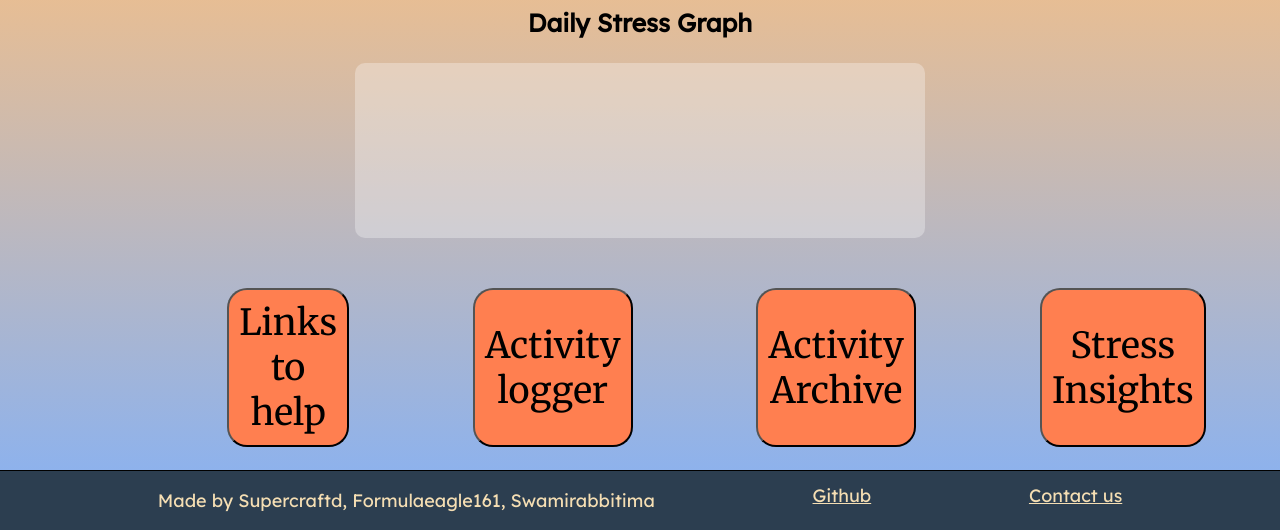
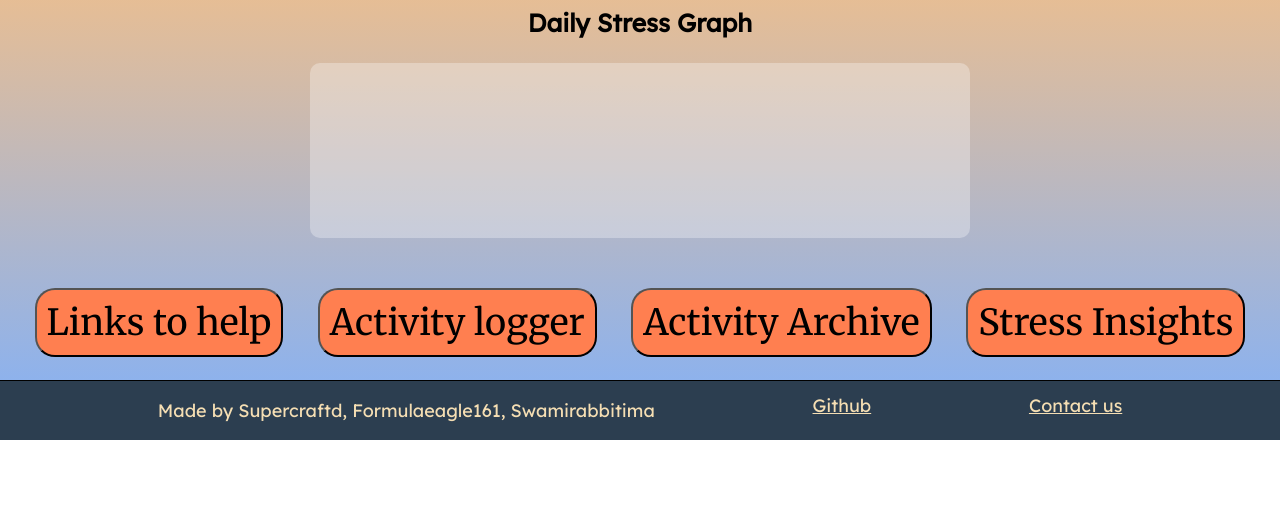
Before and after one commit to SupercraftD/See-Stress, a website built with Vite: page dashboard/index.html in a window 1280 px wide. Shown: the part 802-1332 px from the top of the page. After the commit the page ends 1242 px from the top, so only its background shows below. Built offline with nearby package versions, Linux system fonts and the light colour scheme; no server answers.

Commit message:
fix some css aligning buttons on dashboard and logger

```diff
--- a/activitylogger/style.css
+++ b/activitylogger/style.css
@@ -94,8 +94,7 @@ a {
     color: black;
     font-size: large;
 
-    padding-left: 7%;
-    padding-right: 7%;
+
 }
 
 /**/
--- a/dashboard/style.css
+++ b/dashboard/style.css
@@ -42,8 +42,7 @@
   color: black;
   font-size: large;
 
-  padding-left: 7%;
-  padding-right: 7%;
+
 }
 
 .aboutheader {
@@ -161,20 +160,17 @@ a {
 
 #bottombuttons{
   font-family: 'Merriweather';
-  width: 75%;
+  width: 100%;
+  top:100%;
+  text-align: center;
   margin: auto;
-  top:100%;
-  text-align: middle;
-  margin: auto;
+
   display: flex;
-  justify-content: space-evenly;
-
-
+  justify-content:space-evenly;
 }
 
 #bottombuttons button{
   font-family: 'Merriweather';
-  margin-right: 15%;
   font-size: 200%;
   border-radius: 20px;
   padding: 10px;
```
Also changed, not shown: activitylogger/index.html (+1 -1 lines).
